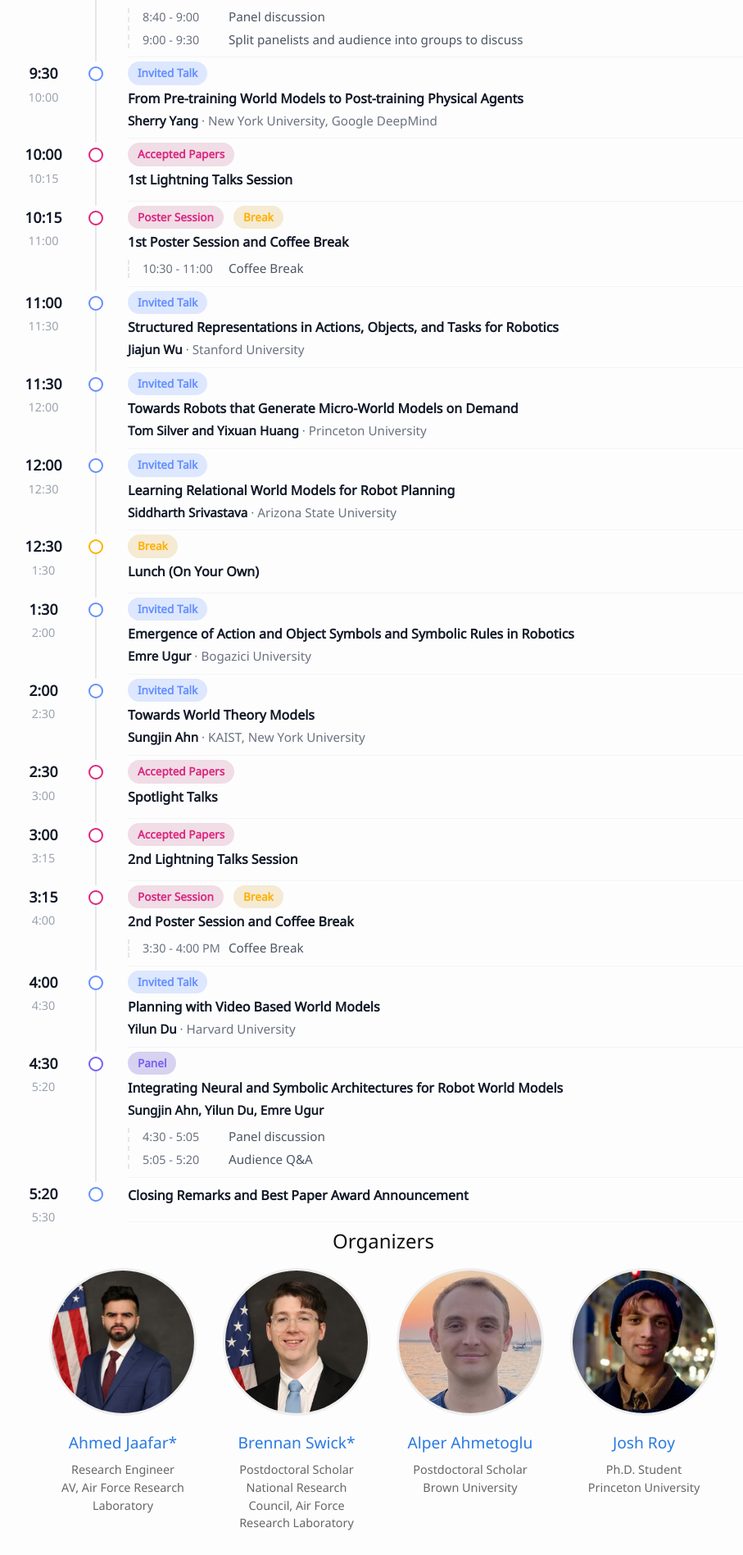
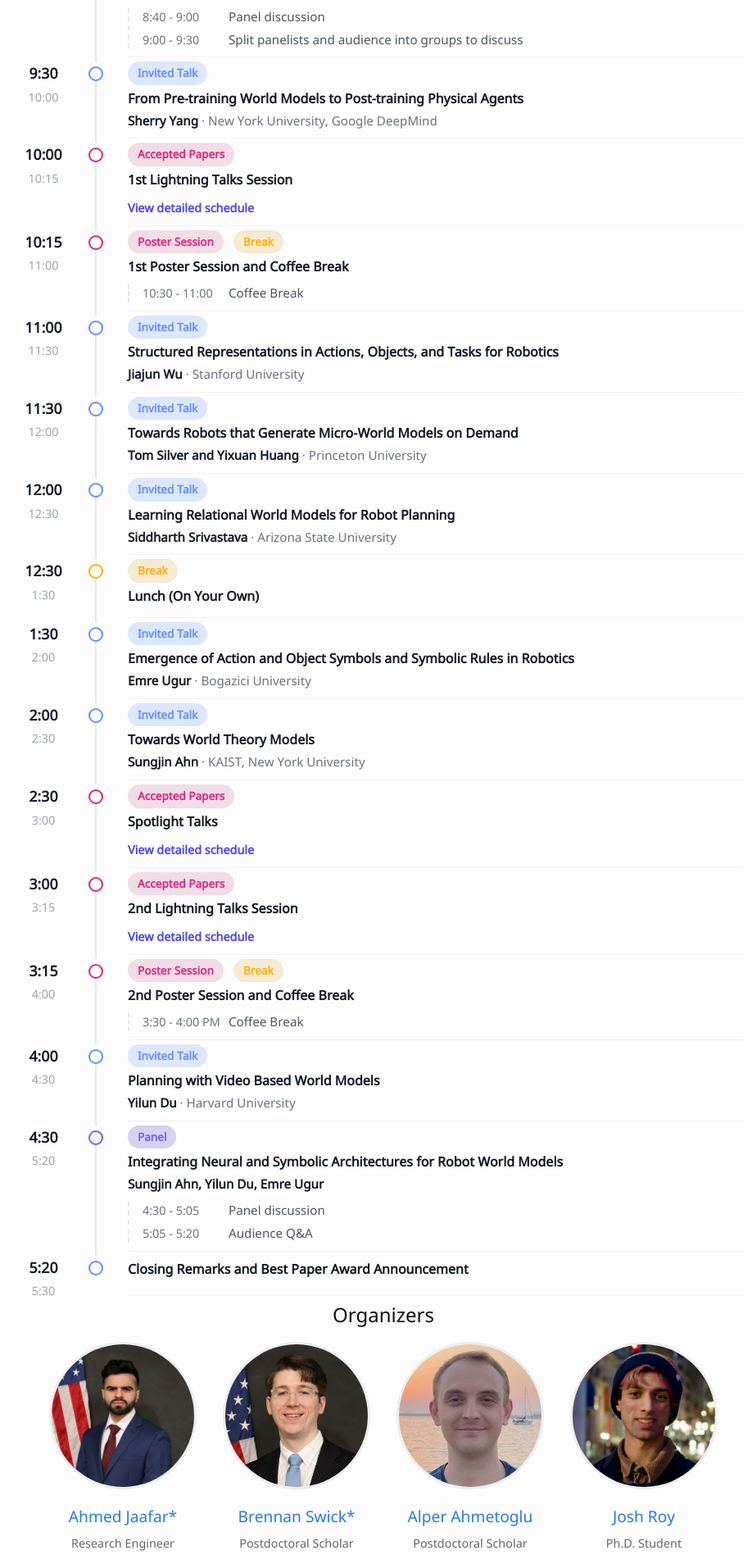
Before and after one commit to worldmodelworkshop/worldmodelworkshop.github.io, a Jekyll site: the page built from index.md, in a window 1280 px wide. Shown: the part 2638-4535 px from the top of the page at 82% size, without its empty margins (172-1079 px from the left). Built offline with Jekyll 4.4.1, drawn with Linux system fonts in a browser that asks for light colours.

Commit message:
Add lightning/spotlight talks; make collapsible
Added talks by session and allow timeline to collapse upon click

```diff
--- a/_includes/schedule.html
+++ b/_includes/schedule.html
@@ -36,6 +36,8 @@
         {% endif %}
 
         {% if event.subevents %}
+
+          {% if event.start_open %}
           <div class="subevents-container">
             {% for sub in event.subevents %}
               <div class="subevent-item">
@@ -44,6 +46,23 @@
               </div>
             {% endfor %}
           </div>
+          {% endif %}
+
+          {% unless event.start_open %}
+          <details class="subevents-details">
+            <summary class="subevents-toggle">View detailed schedule</summary>
+
+            <div class="subevents-container">
+              {% for sub in event.subevents %}
+                <div class="subevent-item">
+                  <span class="subevent-time">{{ sub.time }}</span>
+                  <span class="subevent-title">{{ sub.title }}</span>
+                </div>
+              {% endfor %}
+            </div>
+          </details>
+          {% endunless %}
+
         {% endif %}
 
       </div>
--- a/_sass/_timeline.scss
+++ b/_sass/_timeline.scss
@@ -161,6 +161,43 @@
   border-color: #ffb000; /* Circle color */
 }
 
+/* --- Expand/Collapse Toggle --- */
+.subevents-details {
+  margin-top: 10px;
+}
+
+.subevents-toggle {
+  cursor: pointer;
+  font-size: 0.9em;
+  color: #4f46e5; /* A nice interactive blue/purple */
+  font-weight: 600;
+  display: inline-flex;
+  align-items: center;
+  user-select: none;
+  transition: color 0.2s;
+}
+
+.subevents-toggle:hover {
+  color: #3730a3;
+  text-decoration: underline;
+}
+
+/*
+  Optional: If you want to change the default triangle icon that the
+  browser provides, you can style the ::marker pseudo-element here.
+*/
+.subevents-toggle::marker {
+  color: #9ca3af;
+}
+
+/* Update your existing subevents-container slightly */
+.subevents-container {
+  margin-top: 12px; /* Add a little space between the button and the expanded list */
+  padding-top: 0;
+  padding-left: 16px;
+  border-left: 2px dashed #e5e7eb;
+}
+
 /* Nested Subevents Styling */
 .subevents-container {
   margin-top: 10px;
```
Also changed, not shown: _data/schedule_timeline.yml (+48 -0 lines).
